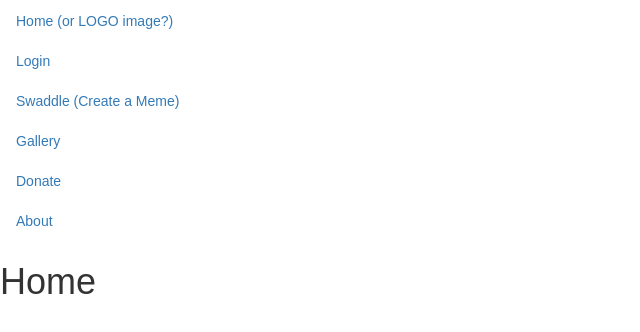
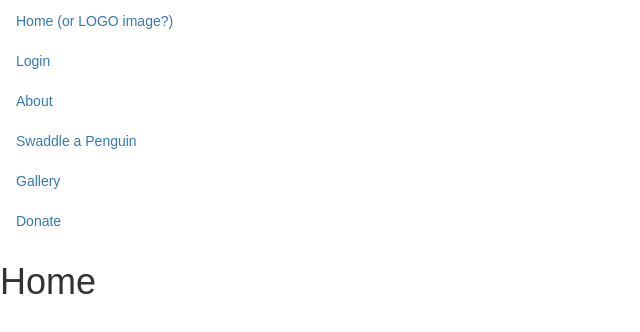
Before and after one commit to cecileanne/SwaddlesForWaddles, a React (Create React App) app in the folder client/: page / in a window 1280 px wide. Shown: the top 332 px of the page, without its empty margins (0-640 px from the left). Built offline with nearby package versions, Linux system fonts and the light colour scheme.

Commit message:
changed nav item order

```diff
--- a/client/src/components/Navbar/index.js
+++ b/client/src/components/Navbar/index.js
@@ -12,7 +12,10 @@ function Navbar() {
           <Link to="/Login"> Login</Link>
         </li>
         <li className="nav-item">
-          <Link to="/Swaddle"> Swaddle (Create a Meme)</Link>
+          <Link to="/About"> About</Link>
+        </li>
+        <li className="nav-item">
+          <Link to="/Swaddle"> Swaddle a Penguin</Link>
         </li>
         <li className="nav-item">
           {/* if not logged in it askes you to login or register*/}
@@ -21,9 +24,6 @@ function Navbar() {
         <li className="nav-item">
           <Link to="/Donate"> Donate</Link>
         </li>
-        <li className="nav-item">
-          <Link to="/About"> About</Link>
-        </li>
       </ul>
     </nav>
   );
```
